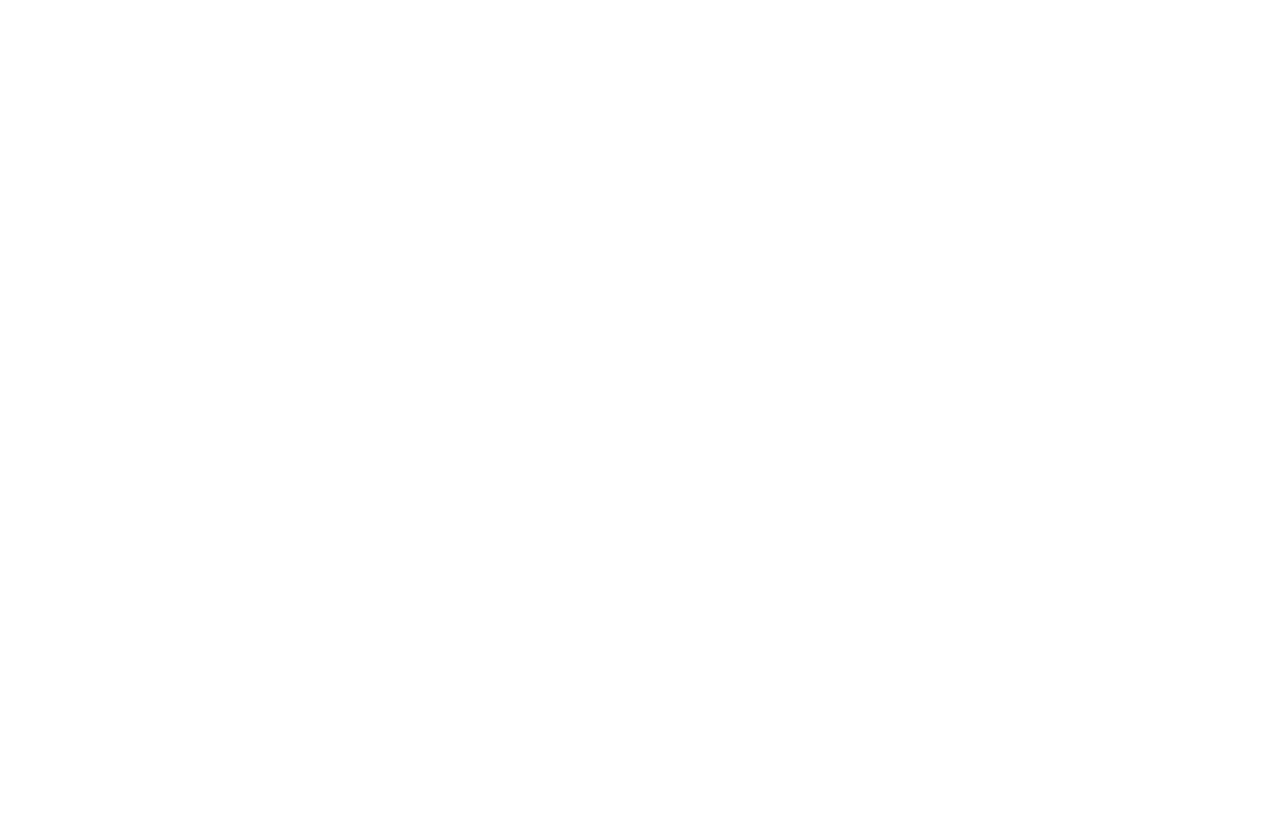
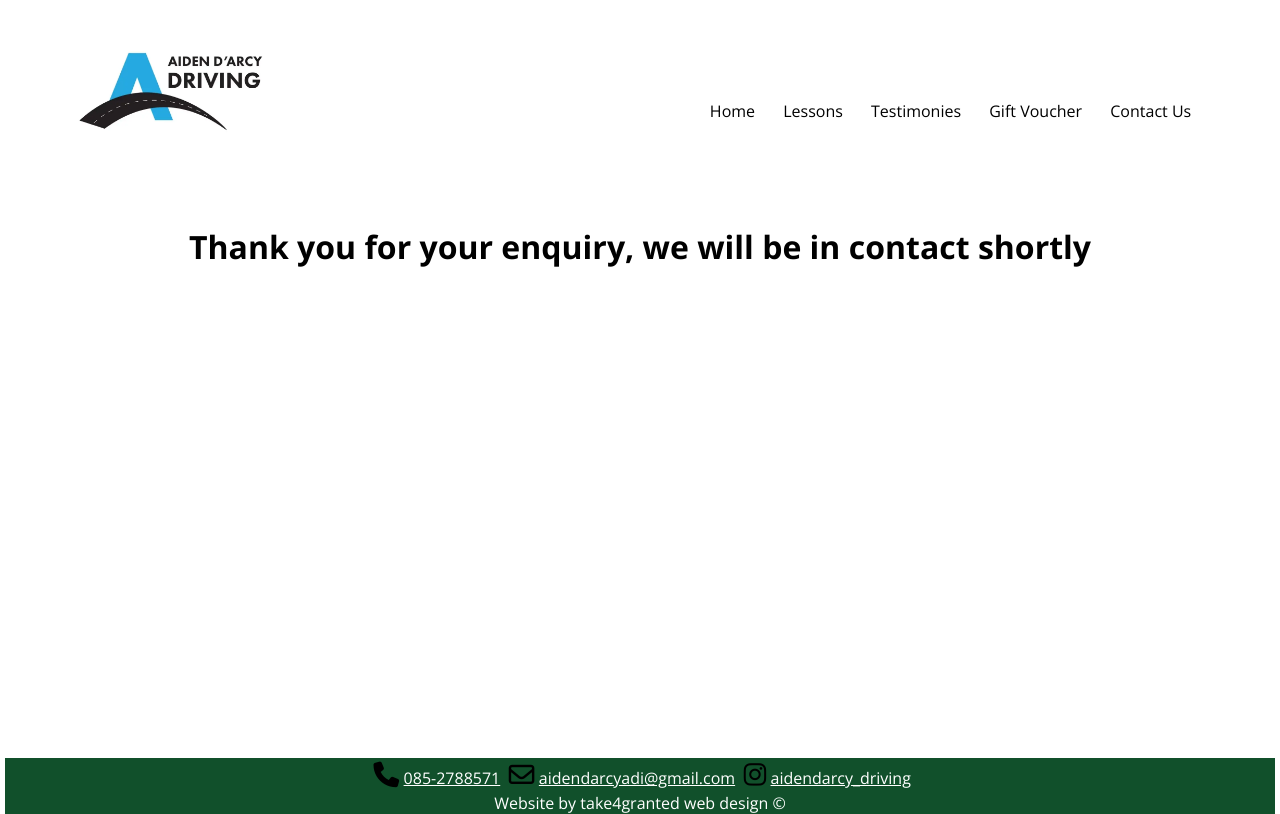
Before and after one commit to PatrickG0308/adarcydriving, a plain HTML site: page thankyou.html in a window 1280 px wide. Drawn offline with nearby package versions, Linux system fonts and the light colour scheme.

Commit message:
added html to thankyou page, added keywords changed tab title

```diff
--- a/thankyou.html
+++ b/thankyou.html
@@ -0,0 +1,65 @@
+<!DOCTYPE html>
+<html lang="en">
+
+<head>
+    <meta charset="UTF-8">
+    <meta http-equiv="X-UA-Compatible" content="IE=edge">
+    <meta name="viewport" content="width=device-width, initial-scale=1.0">
+    <meta name="description" content="Driving Instructor based in Donacarney, Co Meath, Ireland">
+    <meta name="keywords"
+        content="Driving Instructor, Driving Lessons, Essential Driver Training, Approved Driving Instructor, Aiden D'Arcy, Aiden Darcy, East Meath">
+    <meta name="author" content="Patrick Grant">
+    <link href="https://fonts.googleapis.com/css2?family=Open+Sans:wght@400;700&display=swap" rel="stylesheet">
+    <link rel="stylesheet" href="assets/css/style.css">
+    <title>Aiden D'Arcy Driving</title>
+</head>
+
+<body>
+
+    <!-- Header and Nav Links-->
+
+    <header>
+        <nav>
+            <div class="logo">
+                <a href="index.html"><img src="assets/images/logo.webp" alt="Darcy company Logo"></a>
+            </div>
+            <div class="nav-links">
+                <ul>
+                    <li><a href="index.html">Home</a></li>
+                    <li><a href="lesson.html">Lessons</a></li>
+                    <li><a href="testim.html">Testimonies</a></li>
+                    <li><a href="gift.html">Gift Voucher</a></li>
+                    <li><a href="contact.html">Contact Us</a></li>
+                </ul>
+            </div>
+
+        </nav>
+    </header>
+    <main>
+        <div class="thanks">
+            <h1>Thank you for your enquiry, we will be in contact shortly</h1>
+        </div>
+
+    </main>
+
+
+    <!--Footer-->
+    <footer>
+        <ul class="social-networks">
+            <li><i class="fa fa-phone"></i><a href="tel:+0852788571">085-2788571</a></li>
+            <li><i class="fa fa-envelope-o"></i><a href="mailto:aidendarcyadi@gmail.com">aidendarcyadi@gmail.com</a>
+            </li>
+            <li><i class="fa fa-instagram"></i><a href="https://www.instagram.com/aidendarcy_driving/" target="_blank"
+                    rel="noopener">aidendarcy_driving</a></li>
+        </ul>
+        <div class="copy">
+            <p>Website by take4granted web design &copy;</p>
+        </div>
+    </footer>
+
+    <!--Font Awesome Script-->
+    <script src="https://kit.fontawesome.com/6342b55ea1.js" crossorigin="anonymous"></script>
+
+</body>
+
+</html>
```
Also changed, not shown: contact.html (+3 -3 lines), gift.html (+2 -2 lines), index.html (+2 -2 lines), lesson.html (+2 -2 lines), testim.html (+2 -2 lines), assets/images/logo.webp (renamed from assets/images/Logo.webp), assets/images/testimonials/alane.webp (renamed from assets/images/testimonials/AlanE.webp), assets/images/testimonials/amy.webp (renamed from assets/images/testimonials/Amy.webp), assets/images/testimonials/annie.webp (renamed from assets/images/testimonials/Annie.webp), assets/images/testimonials/carlaob.webp (renamed from assets/images/testimonials/CarlaOB.webp), assets/images/testimonials/christine.webp (renamed from assets/images/testimonials/Christine.webp), assets/images/testimonials/hanna.webp (renamed from assets/images/testimonials/Hanna.webp), assets/images/testimonials/jegysbel.webp (renamed from assets/images/testimonials/Jegysbel.webp), assets/images/testimonials/kim.webp (renamed from assets/images/testimonials/Kim.webp), 1 more files.
